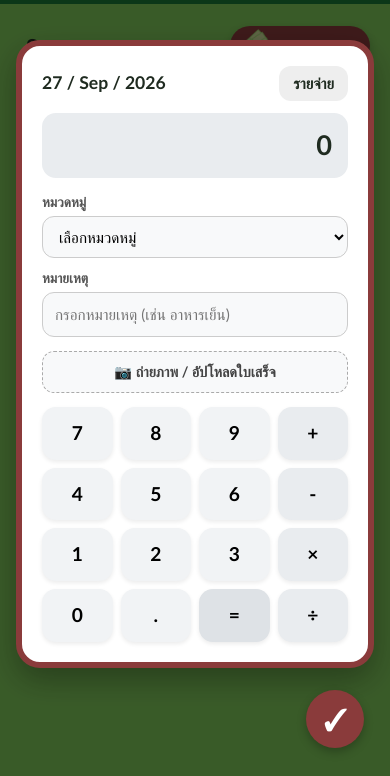
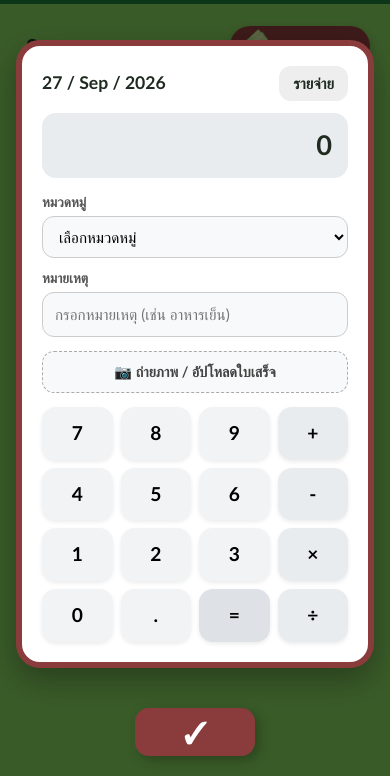
Before and after one commit to ekka-sit/MyPocket, a website: page public/index.html in a window 390 px wide. Both pictures are taken after a click on the button "เพิ่มรายการ". Shown: the part 68-844 px from the top of the page. Drawn offline with nearby package versions, Linux system fonts and the light colour scheme; no server answers.

Commit message:
edit_layout

```diff
--- a/public/css/style.css
+++ b/public/css/style.css
@@ -878,3 +878,53 @@ body.menu-open .app-overlay {
     width: 78vw;
   }
 }
+
+/* ===================================================
+   2. ย้ายปุ่มบันทึกมาแปะข้างกล่อง Form Modal (แท็บสี่เหลี่ยม)
+   =================================================== */
+
+.fab.active,
+.fab.active-income {
+  position: fixed;
+  top: 50%;
+  left: calc(50% + 204px); /* เกาะขอบขวาของ Modal Card (420px) */
+  transform: translateY(-50%);
+  right: auto;
+  bottom: auto;
+  width: 52px;
+  height: 100px;
+  border-radius: 0 18px 18px 0; /* ทำทรงแท็บสี่เหลี่ยมขอบมนฝั่งขวา */
+  box-shadow: 4px 4px 12px rgba(0, 0, 0, 0.25);
+  z-index: 100;
+}
+
+.fab.active:hover,
+.fab.active-income:hover {
+  transform: translateY(-50%) scale(1.03);
+}
+
+.fab.active:active,
+.fab.active-income:active {
+  transform: translateY(-50%) scale(0.97);
+}
+
+/* รองรับจอมือถือ (ถ้าจอกว้างไม่พอ ปุ่มจะลงมาแปะขอบล่างแทนเพื่อไม่ให้โดนตัด) */
+@media (max-width: 520px) {
+  .fab.active,
+  .fab.active-income {
+    top: auto;
+    bottom: 20px;
+    left: 50%;
+    transform: translateX(-50%);
+    width: 120px;
+    height: 48px;
+    border-radius: 14px;
+  }
+
+  .fab.active:hover,
+  .fab.active-income:hover,
+  .fab.active:active,
+  .fab.active-income:active {
+    transform: translateX(-50%);
+  }
+}
```
Also changed, not shown: public/images/bin.png (added), public/images/delete_btn.png (added).
